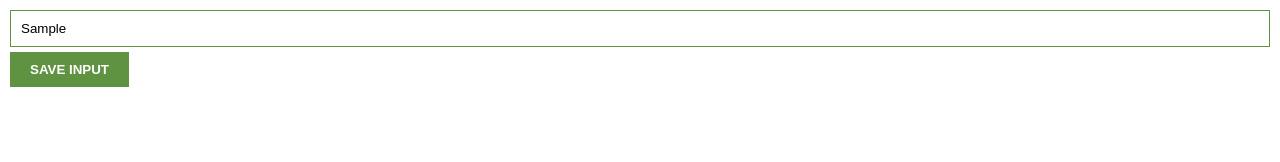
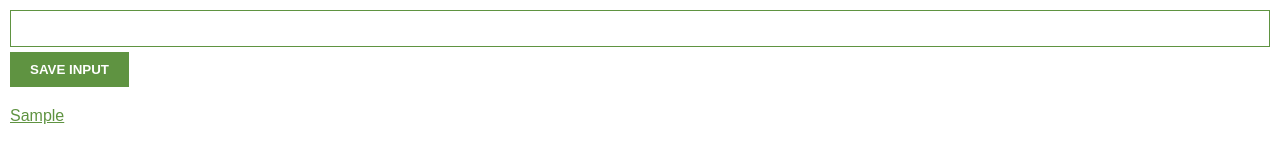
Before and after one commit to shubham21699/chrome-extension-tab-and-link-saver, a plain HTML site: page index.html in a window 1280 px wide. Both pictures are taken after typing "Sample" into the empty fields and a click on the button "SAVE INPUT". Drawn offline with Linux system fonts and the light colour scheme.

Commit message:
save link button functionality added

```diff
--- a/index.html
+++ b/index.html
@@ -7,9 +7,9 @@
     <link rel="stylesheet" href="/style.css" />
     <!-- <title>Document </title> -->
   </head>
-  <body>
     <input type="text" id="input-element" />
     <button id="input-btn" onclick="saveTab()">SAVE INPUT</button>
+    <ul id="ul-element"></ul>
     <script src="/script.js"></script>
   </body>
 </html>
--- a/script.js
+++ b/script.js
@@ -1,9 +1,40 @@
+let myTabs = []
+const inputElement = document.getElementById("input-element")
+const inputBtn = document.getElementById("input-btn")
+const ulElement = document.getElementById("ul-element")
+
+inputBtn.addEventListener("click", function() {
+    myTabs.push(inputElement.value)
+    inputElement.value = ""
+    renderTabs()
+})
+
 function saveTab() {
 
 }
 
-let inputBtn = document.getElementById("input-btn")
+function renderTabs() {
 
-inputBtn.addEventListener("click", function() {
+    let listItems = ""
 
-})
+    // Log out items in myTabs array using for loop
+    for(let i=0 ; i<myTabs.length ; i++) {
+
+        // listItems += "<li><a target='_blank' href='" + myTabs[i] + "'>" + myTabs[i] + "</a></li>"
+        listItems += `<li>
+                        <a target='_blank' href='${myTabs[i]}"'>
+                            ${myTabs[i]}
+                        </a>
+                    </li>`
+        // ulElement.innerHTML += "<li>" + myTabs[i] + "</li>"
+        // OR: another method of doing same as above line
+        // const li = document.createElement("li")
+        // li.textContent = myTabs[i];
+        // ulElement.append(li)
+
+    }
+
+    // Render the listItems inside the unordered list using ulElement.innerHTML
+    ulElement.innerHTML = listItems
+
+}
--- a/style.css
+++ b/style.css
@@ -19,3 +19,17 @@ button {
     border: none;
     font-weight: bold;
 }
+
+ul {
+    margin-top: 20px;
+    list-style: none;
+    padding-left: 0;
+}
+
+li {
+    margin-top: 5px;
+}
+
+a {
+    color: #5f9341;
+}
```
